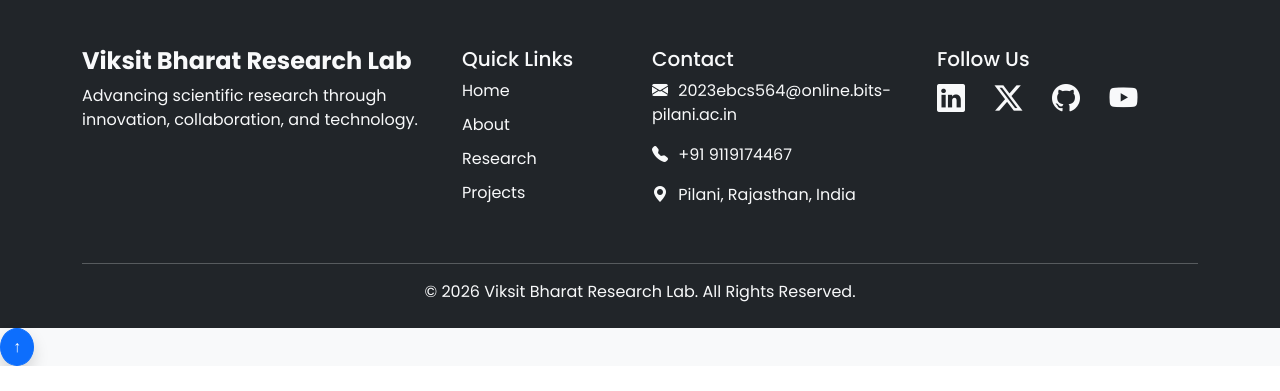
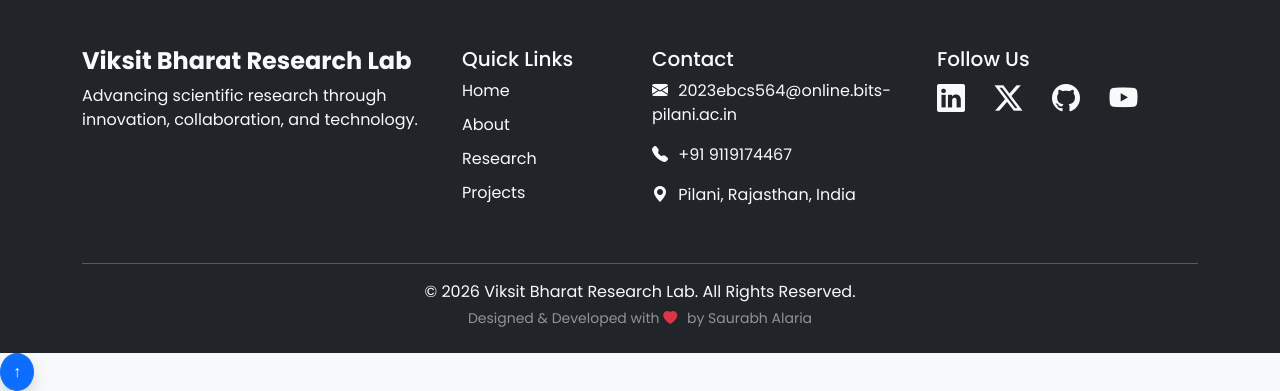
Before and after one commit to 2023ebcs564/viksit-bharat-research-lab, a Django app: page /about/ in a window 1280 px wide; the page is wider, and only the part inside the window is pictured. Shown: the part 975-1366 px from the top of that part. Before the commit the page ends 1341 px from the top of that part, so only its background shows below. Run offline with Django 5.2, Linux system fonts and the light colour scheme.

Commit message:
add stylish designer credit line in footer

```diff
--- a/templates/includes/footer.html
+++ b/templates/includes/footer.html
@@ -145,15 +145,19 @@
 
         </div>
 
-      <hr>
+     <hr>
 
 <div class="text-center">
 
-    <p class="mb-0">
+    <p class="mb-1">
 
-        © {% now "Y" %} Viksit Bharat Research Lab.
+        © {% now "Y" %} Viksit Bharat Research Lab. All Rights Reserved.
 
-        All Rights Reserved.
+    </p>
+
+    <p class="mb-0 small text-white-50">
+
+        Designed &amp; Developed with <i class="bi bi-heart-fill text-danger"></i> by Saurabh Alaria
 
     </p>
 
```
